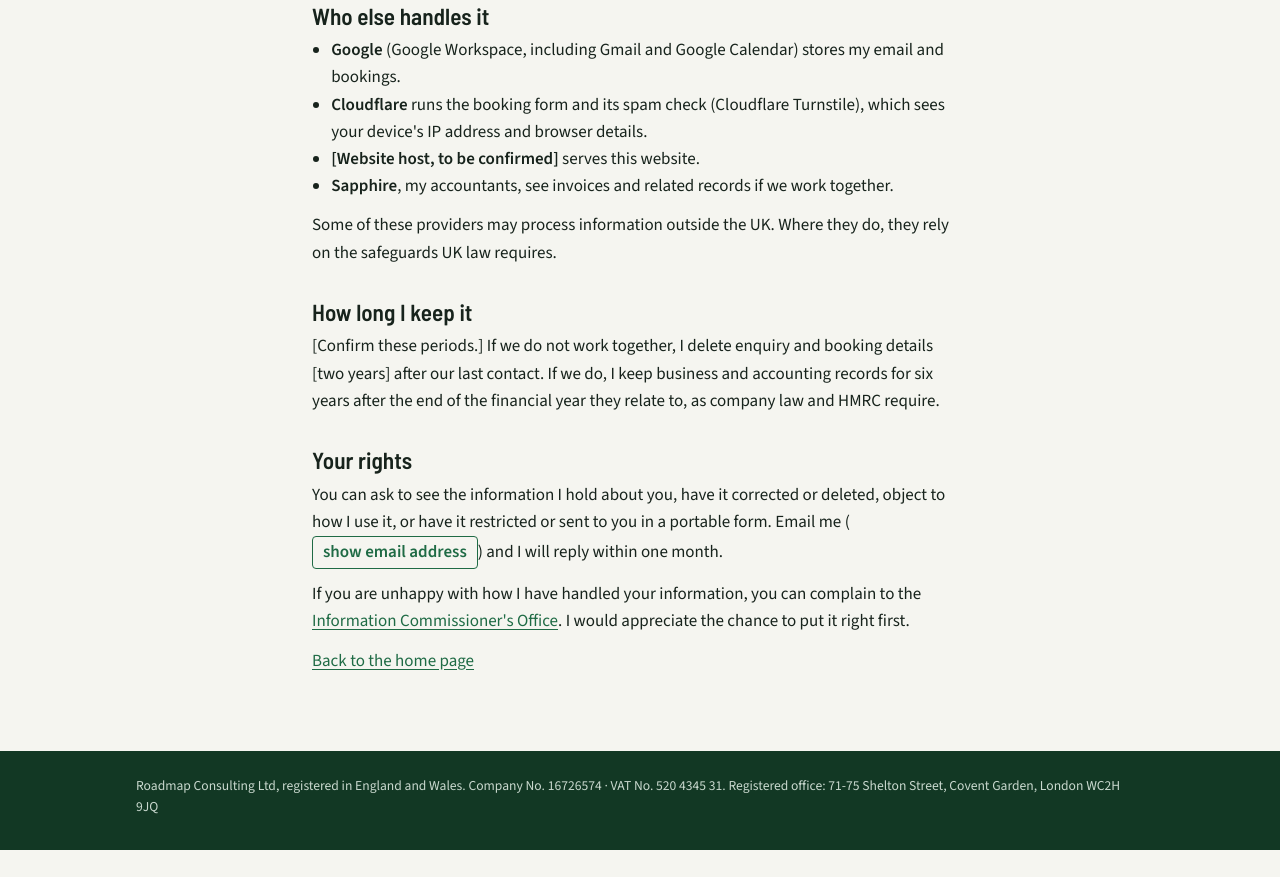
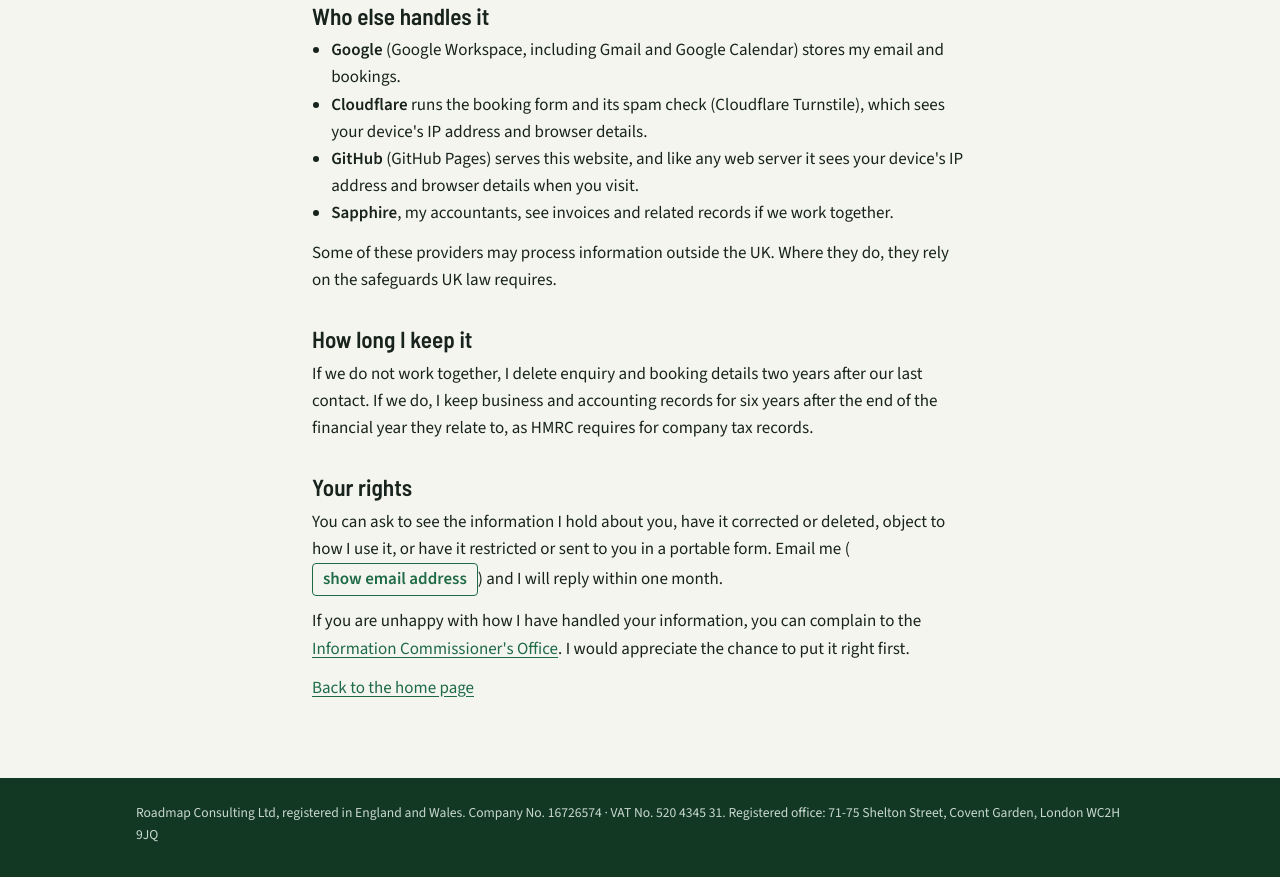
Before and after one commit to RM-Nick/roadmap-site, a plain HTML site: page privacy.html in a window 1280 px wide. Shown: the part 1187-2064 px from the top of the page. Before the commit the page ends 2037 px from the top, so only its background shows below. Drawn offline with Linux system fonts and the light colour scheme.

Commit message:
Privacy notice: website host named (GitHub Pages), enquiry retention two years (Nick's D1a, 24 Nov 2026), six-year reason corrected to HMRC
Co-Authored-By: Claude Opus 5.5 <noreply@anthropic.com>
Claude-Session: https://claude.ai/code/session_01BBktMeoLPmsPy9x7BFCvYH

```diff
--- a/privacy.html
+++ b/privacy.html
@@ -55,13 +55,13 @@ footer .wrap{max-width:68rem}
 <ul>
 <li><strong>Google</strong> (Google Workspace, including Gmail and Google Calendar) stores my email and bookings.</li>
 <li><strong>Cloudflare</strong> runs the booking form and its spam check (Cloudflare Turnstile), which sees your device's IP address and browser details.</li>
-<li><strong>[Website host, to be confirmed]</strong> serves this website.</li>
+<li><strong>GitHub</strong> (GitHub Pages) serves this website, and like any web server it sees your device's IP address and browser details when you visit.</li>
 <li><strong>Sapphire</strong>, my accountants, see invoices and related records if we work together.</li>
 </ul>
 <p>Some of these providers may process information outside the UK. Where they do, they rely on the safeguards UK law requires.</p>
 
 <h2>How long I keep it</h2>
-<p>[Confirm these periods.] If we do not work together, I delete enquiry and booking details [two years] after our last contact. If we do, I keep business and accounting records for six years after the end of the financial year they relate to, as company law and HMRC require.</p>
+<p>If we do not work together, I delete enquiry and booking details two years after our last contact. If we do, I keep business and accounting records for six years after the end of the financial year they relate to, as HMRC requires for company tax records.</p>
 
 <h2>Your rights</h2>
 <p>You can ask to see the information I hold about you, have it corrected or deleted, object to how I use it, or have it restricted or sent to you in a portable form. Email me (<button type="button" class="reveal" data-a="nick" data-b="roadmapconsulting" data-c="co.uk">show email address</button>) and I will reply within one month.</p>
```
